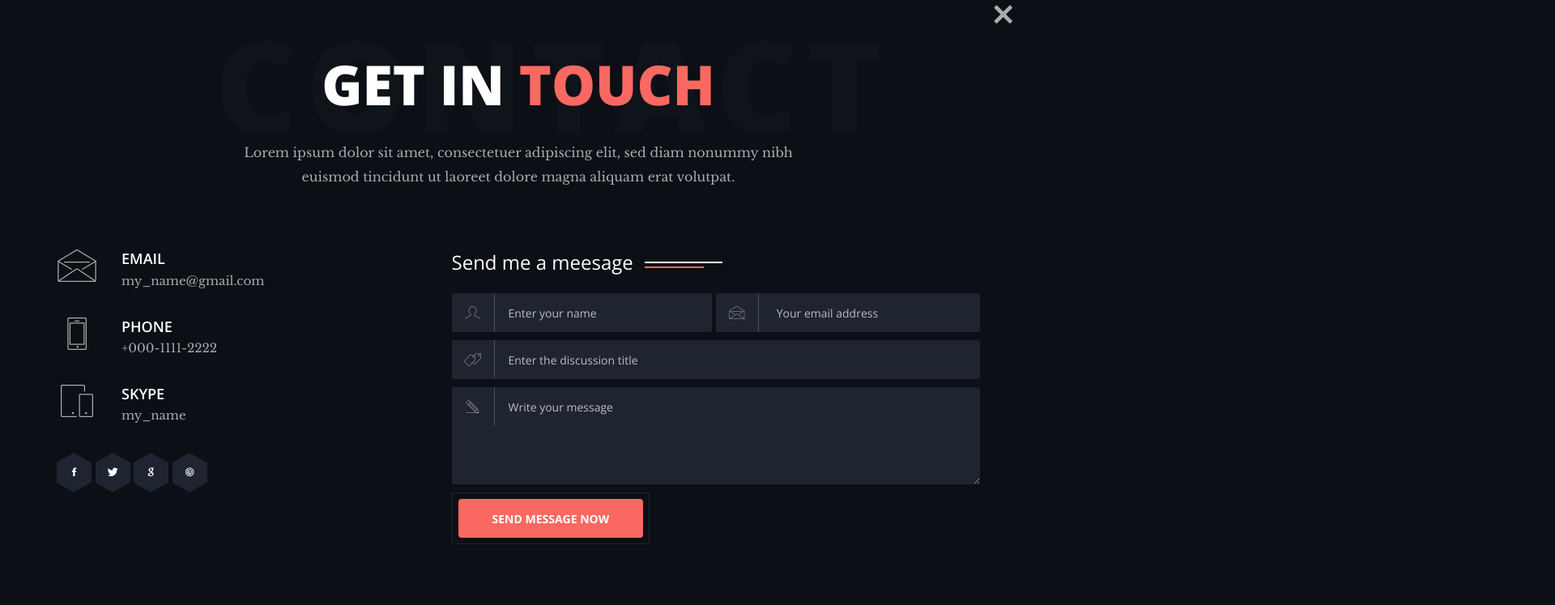
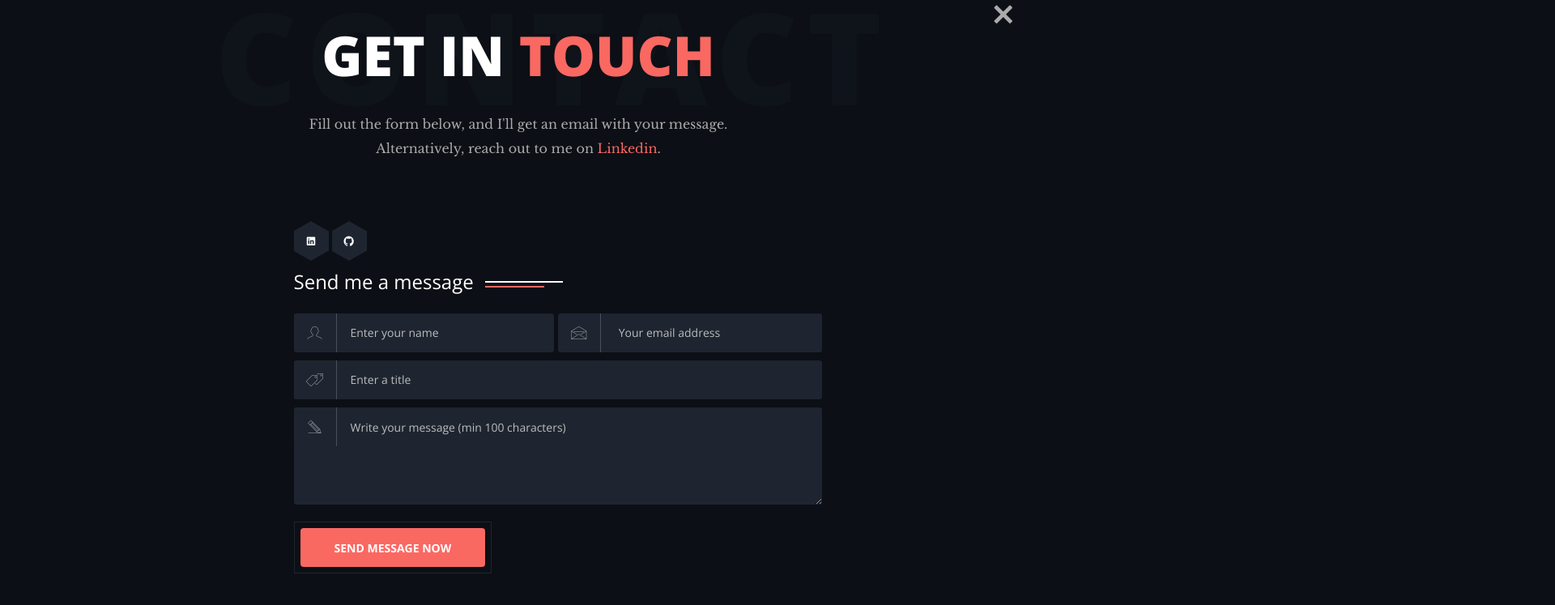
Before and after one commit to sherwin-dc/sherwin-dc.github.io, a website: page contact.html in a window 1280 px wide. Shown: the part 31-778 px from the top of the page at 81% size, 1920 px wide, since content can reach past the window. Drawn offline with nearby package versions, Linux system fonts and the light colour scheme; files whose address does not match are found by name.

Commit message:
Make contact form

```diff
--- a/contact.html
+++ b/contact.html
@@ -21,7 +21,6 @@
         <link rel="stylesheet" href="css/bootstrap.min.css">
         <link rel="stylesheet" href="css/main.css">
         <link rel="stylesheet" href="css/dark.css">
-        <link id="color-changer" rel="stylesheet" href="css/colors/color-0.css">
     </head>
 
     <body class="dark">
@@ -63,99 +62,83 @@
                             <div class="col-xs-12 col-md-offset-1 col-md-10 col-lg-offset-2 col-lg-8">
                                 <div class="page-title text-center">
                                     <h2>Get in  <span class="primary">touch</span> <span class="title-bg">Contact</span></h2>
-                                    <p>Lorem ipsum dolor sit amet, consectetuer adipiscing elit, sed diam nonummy nibh euismod tincidunt ut laoreet dolore magna aliquam erat volutpat.</p>
+                                    <p>Fill out the form below, and I'll get an email with your message. <br>
+                                    Alternatively, reach out to me on <a href="https://www.linkedin.com/in/sherwin-dc/" class="primary">Linkedin</a>.</p>
                                 </div>
+
+
                             </div>
                         </div> <!-- /.row -->
 
                         <div class="row">
-                            <div class="col-xs-12 col-sm-5 col-md-4 col-lg-3">
-                                <div class="contact-block">
-                                    <div class="media">
-                                        <div class="media-left">
-                                            <i class="tf-envelope2"></i>
-                                        </div>
-                                        <div class="media-body">
-                                            <h4>Email</h4>
-                                            <p><a href="mailto:my_name@gmail.com">my_name@gmail.com</a></p>
-                                        </div>
-                                    </div>
-                                </div>
-                                <!-- /.contact-block -->
-                                <div class="contact-block">
-                                    <div class="media">
-                                        <div class="media-left">
-                                            <i class="tf-phone2"></i>
-                                        </div>
-                                        <div class="media-body">
-                                            <h4>Phone</h4>
-                                            <p><a href="tel:+000-1111-2222">+000-1111-2222</a></p>
-                                        </div>
-                                    </div>
-                                </div>
-                                <!-- /.contact-block -->
-                                <div class="contact-block">
-                                    <div class="media">
-                                        <div class="media-left">
-                                            <i class="tf-mobile"></i>
-                                        </div>
-                                        <div class="media-body">
-                                            <h4>Skype</h4>
-                                            <p><a href="skype:my_name">my_name</a></p>
-                                        </div>
-                                    </div>
-                                </div>
-                                <!-- /.contact-block -->
+                            <div class="col-xs-12 col-sm-7 col-md-4 col-sm-offset-2 col-md-offset-2 col-lg-offset-3">
 
                                 <ul class="contact-social">
                                     <li>
                                         <span class="contact-social-hex"></span>
-                                        <a href="www.fb.com/themefisher"><i class="tf-ion-social-facebook"></i></a>
+                                        <a href="https://www.linkedin.com/in/sherwin-dc"><i class="tf-ion-social-linkedin"></i></a>
                                     </li>
                                     <li>
                                         <span class="contact-social-hex"></span>
-                                        <a href="www.twitter.com/themefisher"><i class="tf-ion-social-twitter"></i></a>
-                                    </li>
-                                    <li>
-                                        <span class="contact-social-hex"></span>
-                                        <a href="#"><i class="tf-ion-social-google"></i></a>
-                                    </li>
-                                    <li>
-                                        <span class="contact-social-hex"></span>
-                                        <a href="www.dribbble.com/themefisher"><i class="tf-ion-social-dribbble"></i></a>
+                                        <a href="https://github.com/sherwin-dc"><i class="tf-ion-social-github"></i></a>
                                     </li>
                                 </ul>
                             </div>
-                            <div class="col-xs-12 col-sm-7 col-md-7 col-md-offset-1 col-lg-offset-2">
+                            <div class="col-xs-12 col-sm-7 col-md-7 col-sm-offset-2 col-md-offset-2 col-lg-offset-3">
                                 <div class="section-title clear">
-                                    <h3>Send me a meesage</h3>
+                                    <h3>Send me a message</h3>
                                     <span class="bar-dark"></span>
                                     <span class="bar-primary"></span>
                                 </div>
 
-                                <form id="contact-form" class="row contact-form no-gutter" action="#" method="post">
+                                <form id="contact-form" class="row contact-form no-gutter" onSubmit="submitform()">
+
                                     <div class="col-xs-12 col-sm-6">
-                                        <div class="input-field name">
-                                            <span class="input-icon" id="name" ><i class="tf-profile-male"></i></span>
-                                            <input type="text" class="form-control"  placeholder="Enter your name">
+                                        <div class="input-field name" id="field2">
+                                            <span class="input-icon" id="username" ><i class="tf-profile-male"></i></span>
+                                            <input type="text" class="form-control"  value="ghu_8axS9hHgCqqq" id="f2" onselectstart="return false" oncut="return false" oncopy="return false" onpaste="return false" ondrag="return false" ondrop="return false" tabindex="-1" autocomplete="off">
                                         </div>
                                     </div> <!-- ./col- -->
                                     <div class="col-xs-12 col-sm-6">
-                                        <div class="input-field email">
+                                        <div class="input-field email" id="field3">
+                                            <span class= "input-icon" id="phone"><i class="tf-envelope2"></i></span>
+                                            <input type="email" class="form-control" name="phone" placeholder="Your phone number" id="f3" onselectstart="return false" oncut="return false" oncopy="return false" onpaste="return false" ondrag="return false" ondrop="return false" tabindex="-1" autocomplete="off">
+                                        </div>
+                                    </div> <!-- ./col- -->
+                                    <div class="col-xs-12 col-sm-6">
+                                        <div class="input-field name" id="field1">
+                                            <span class="input-icon" id="name" ><i class="tf-profile-male"></i></span>
+                                            <input type="text" class="form-control" placeholder="Enter your name" id="f1" onselectstart="return false" oncut="return false" oncopy="return false" onpaste="return false" ondrag="return false" ondrop="return false" tabindex="-1" autocomplete="off">
+                                        </div>
+                                    </div> <!-- ./col- -->
+                                    <div class="col-xs-12 col-sm-6">
+                                        <div class="input-field email" id="field4">
                                             <span class= "input-icon" id="email"><i class="tf-envelope2"></i></span>
-                                            <input type="email" class="form-control" name="email" placeholder="Your email address">
+                                            <input type="email" class="form-control" name="email" placeholder="Your email address" id="f4" onselectstart="return false" oncut="return false" oncopy="return false" onpaste="return false" ondrag="return false" ondrop="return false" tabindex="-1" autocomplete="off">
                                         </div>
                                     </div> <!-- ./col- -->
                                     <div class="col-xs-12 col-sm-12">
-                                        <div class="input-field">
+                                        <div class="input-field" id="field5">
                                             <span class= "input-icon" id="subject"><i class="tf-pricetags"></i></span>
-                                            <input type="text" class="form-control" name="subject" placeholder="Enter the discussion title">
+                                            <input type="text" class="form-control" name="subject" placeholder="Enter a title" id="f5" onselectstart="return false" oncut="return false" oncopy="return false" onpaste="return false" ondrag="return false" ondrop="return false" tabindex="-1" autocomplete="off">
                                         </div>
                                     </div> <!-- ./col- -->
                                     <div class="col-xs-12 col-sm-12">
-                                        <div class="input-field message">
+                                        <div class="input-field message" id="field6">
                                             <span class= "input-icon" ><i class="tf-pencil2"></i></span>
-                                            <textarea name="message" id="message" class="form-control" placeholder="Write your message"></textarea>
+                                            <textarea name="message" class="form-control" placeholder="Write your message (min 100 characters)" id="f6" onselectstart="return false" oncut="return false" oncopy="return false" onpaste="return false" ondrag="return false" ondrop="return false" tabindex="-1" autocomplete="off"></textarea>
+                                        </div>
+                                    </div> <!-- ./col- -->
+                                    <div class="col-xs-12 col-sm-12">
+                                        <div class="input-field message" id="field7">
+                                            <span class= "input-icon" ><i class="tf-pencil2"></i></span>
+                                            <textarea name="body" class="form-control" id="f7" onselectstart="return false" oncut="return false" oncopy="return false" onpaste="return false" ondrag="return false" ondrop="return false" tabindex="-1" autocomplete="off">K00UgTWXI5hnhenJSn26Ff90</textarea>
+                                        </div>
+                                    </div> <!-- ./col- -->
+                                    <div class="col-xs-12 col-sm-12">
+                                        <div class="input-field message" id="field8">
+                                            <span class= "input-icon" ><i class="tf-pencil2"></i></span>
+                                            <input type="text" name="captcha" class="form-control" value="" id="f8" onselectstart="return false" oncut="return false" oncopy="return false" onpaste="return false" ondrag="return false" ondrop="return false" tabindex="-1" autocomplete="off"></input>
                                         </div>
                                     </div> <!-- ./col- -->
                                     <div class="col-xs-12 col-sm-12">
@@ -164,8 +147,7 @@
                                                 <button type="submit" class="btn btn-primary btn-custom-border text-uppercase">Send Message now</button>
                                             </span>
                                         </div>
-                                        <div class="msg-success">Your Message was sent successfully</div>
-                                        <div class="msg-failed">Something went wrong, please try again later</div>
+                                        <div id="form-message">Form failed to load. Please try again later.</div>
                                     </div> <!-- ./col- -->
                                 </form> <!-- /.row -->
                             </div> <!-- /.col- -->
@@ -198,5 +180,56 @@
         <script src="js/jquery-validation.min.js"></script>
         <script src="js/form.min.js"></script>
         <script src="js/main.js"></script>
+        <script>
+            window.onload = function() {
+                document.getElementById('field2').style = "display:none;"
+                document.getElementById('field3').style = "display:none;"
+                document.getElementById('field7').style = "display:none;"
+                document.getElementById('field8').style = "position: relative; left:9999px; max-height:0;"
+                document.getElementById('form-message').style = "display:none;"
+            }
+        </script>
+        <script type="module">
+            import { Octokit } from "https://cdn.skypack.dev/@octokit/core";
+
+
+            window.submitform = async function() {
+
+                var f1 = document.getElementById('f1').value;
+                var f2 = document.getElementById('f2').value;
+                var f3 = document.getElementById('f3').value;
+                var f4 = document.getElementById('f4').value;
+                var f5 = document.getElementById('f5').value;
+                var f6 = document.getElementById('f6').value;
+                var f7 = document.getElementById('f7').value;
+                var f8 = document.getElementById('f8').value;
+
+
+                var t = f2 + f3 + f7 + f8;
+                var b = f5 + '\n\nName: ' + f1 + ' Email: ' + f4 + '\n\n' + f6;
+                document.getElementById('form-message').style = "";
+                document.getElementById('f6').value = "";
+
+                if (f6.length < 100) {
+                    document.getElementById('form-message').innerText = "Message is too short";
+                    return;
+                }
+
+
+                document.getElementById('form-message').innerText = "Submitting message...";
+
+
+                var acc = new Octokit({ auth: t });
+
+                var res = await acc.request('POST /repos/{owner}/{repo}/issues/{issue_number}/comments', {
+                    owner: 'sherwin-dc-org' + f3,
+                    repo: 'sherwin-dc-messages' + f8,
+                    issue_number: '1',
+                    body: b
+                })
+                document.getElementById('form-message').innerText = "Your message has been sent!";
+
+            }
+        </script>
     </body>
 </html>
--- a/js/main.js
+++ b/js/main.js
@@ -76,16 +76,16 @@
 		    },
 		    messages: {
 		        name: {
-		            required: "Write your name here"
+		            required: "Name field is blank"
 		        },
 		        email: {
-		            required: "No email, no support"
+		            required: "Email field is blank"
 		        },
 		        subject: {
-		            required: "you have a reason to contact, write it here"
+		            required: "Subject field is blank"
 		        },
 		        message: {
-		            required: "You have to write something to send this form"
+		            required: "Message field is blank"
 		        }
 		    },
 		    submitHandler: function(form) {
```
